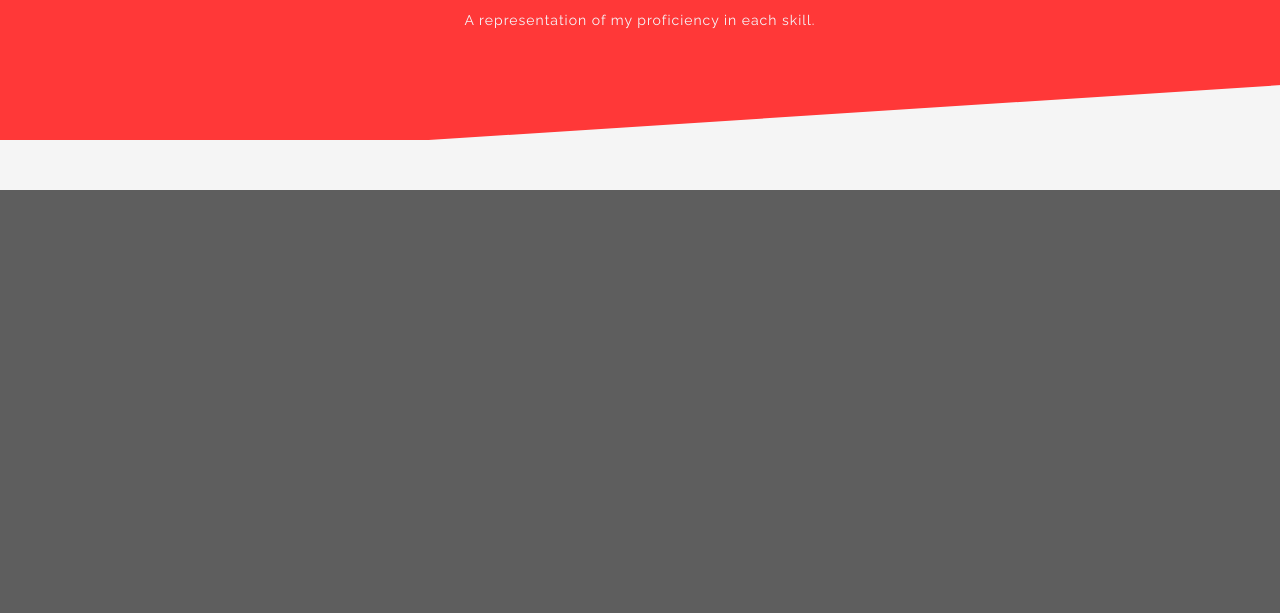
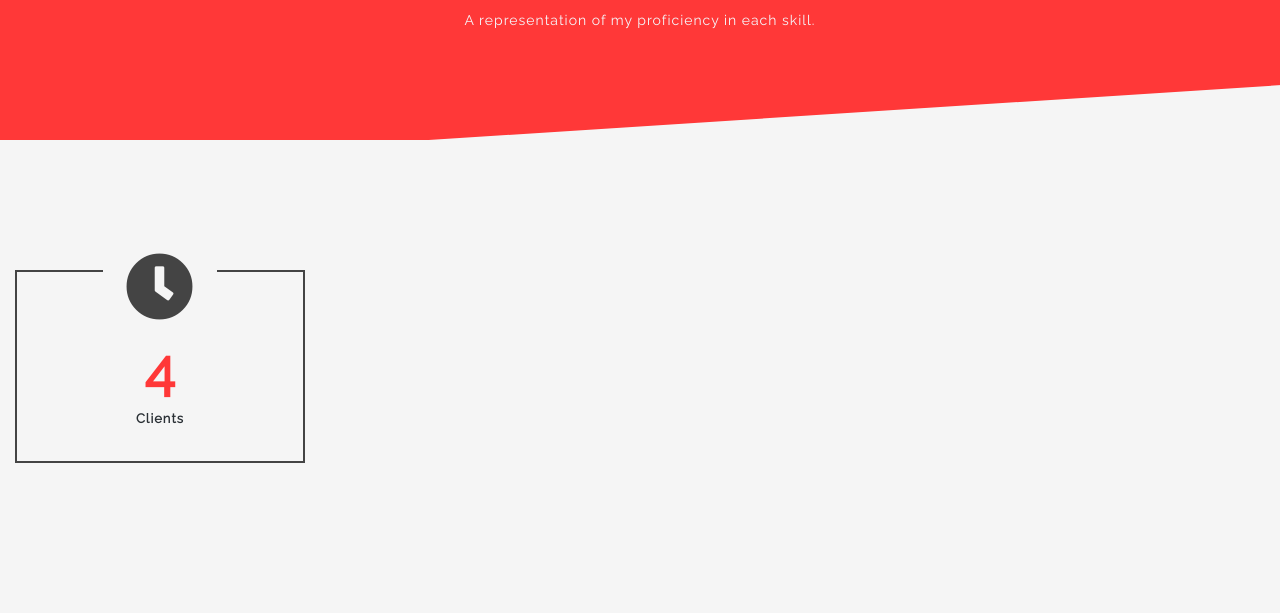
Before and after one commit to maxfractal/21cgeek, a PHP site: page / in a window 1280 px wide. Shown: the part 1504-2117 px from the top of the page. Before the commit the page ends 1694 px from the top, so only its background shows below. Run offline with PHP 8.4, Linux system fonts and the light colour scheme; style sheets or scripts are compiled from the project's sources; some libraries are stand-ins or nearby versions.

Commit message:
Stats section 1 card

```diff
--- a/index.html
+++ b/index.html
@@ -11,6 +11,7 @@
 	<link rel="stylesheet" href="../css/owl.theme.default.min.css">
 	<link rel="stylesheet" href="https://maxcdn.bootstrapcdn.com/bootstrap/3.3.7/css/bootstrap.min.css" integrity="sha384-BVYiiSIFeK1dGmJRAkycuHAHRg32OmUcww7on3RYdg4Va+PmSTsz/K68vbdEjh4u"
 	 crossorigin="anonymous">
+	<link rel="stylesheet" href="https://use.fontawesome.com/releases/v5.6.3/css/all.css" integrity="sha384-UHRtZLI+pbxtHCWp1t77Bi1L4ZtiqrqD80Kn4Z8NTSRyMA2Fd33n5dQ8lWUE00s/" crossorigin="anonymous">
 	<link rel="stylesheet" href="css/21cgeek.css">
 	<script
     src="https://code.jquery.com/jquery-3.3.1.min.js"
@@ -264,7 +265,26 @@
 			</div>
 	</div>
 
+	<div id="stats" class="statssection section">
+		<div class="container-fluid">
+			<div class="row">
+				<div class="col-md-3 col-sm-6">
+					<div class="squareItem">
+						<div class="squareItemContainer">
+							<div class="squareIcon">
+								<i class="fa fa-clock"></i>
+							</div>
+							<div class="squareContent">
+								<h2>4</h2>
+								<h3>Clients</h3>
+							</div>
+						</div>
+					</div>
+				</div>
+			</div>
+		</div>
 
+	</div>
 
 
   	<script src="css/typed.min.js "></script>
--- a/scss/_base.scss
+++ b/scss/_base.scss
@@ -112,6 +112,71 @@ body {
       content:'%';
     }
     &--first {
-      background-color: adjust-hue($color: #38ffa2, $degrees: 30)
+      background-color: adjust-hue(#38ffa2,125deg);
     }
   }
+
+  //stats section
+.squareItem {
+  margin-top: 30px;
+  position: relative;
+}
+
+.squareItemContainer {
+  position: relative;
+  padding: 50px 15px 35px;
+  text-align: center;
+  border: 2px solid #444;
+  border-top: none;
+}
+
+.squareItemContainer:before,
+.squareItemContainer:after {
+  content:'';
+  position:absolute;
+  top:0;
+  width:30%;
+  border-bottom: 2px solid #444;
+}
+.squareItemContainer:before {
+  right: 0;
+}
+
+.squareItemContainer:after {
+  left: 0;
+}
+
+.squareContent h2 {
+  font-size: 56px;
+  margin-bottom: 10px;
+  font-weight:bolder;
+  color:#ff3838;
+}
+
+.squareContent h3 {
+  font-size:13px;
+  font-weight: 600;
+  margin:0;
+}
+
+
+.squareItem {
+  .squareItemContainer {
+
+    .squareIcon {
+      position: absolute;
+      left: 50%;
+      top: -30px;
+      width: 40%;
+      height: 68px;
+      font-size: 68px;
+      margin-left: -20%;
+      color: #444;
+    }
+
+    .squareContent {
+      //dummey2
+    }
+
+  }
+}
```
